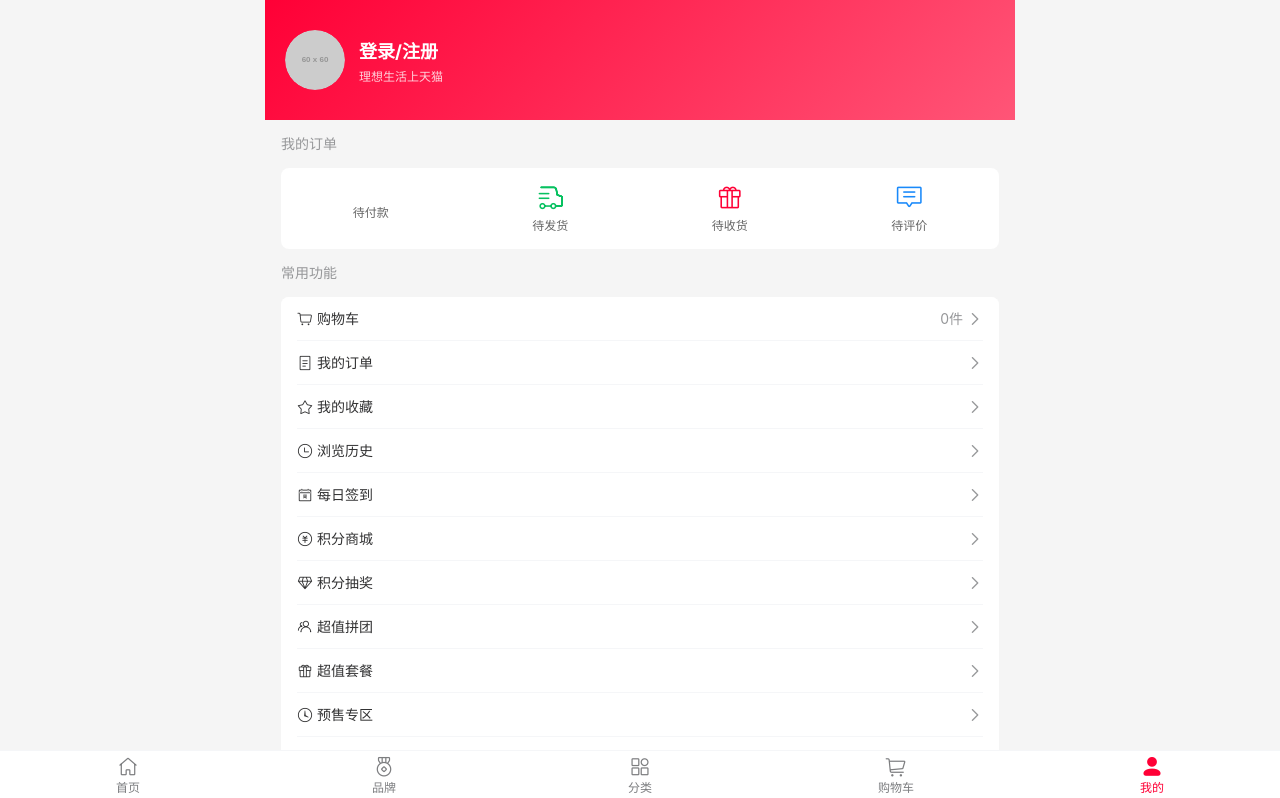
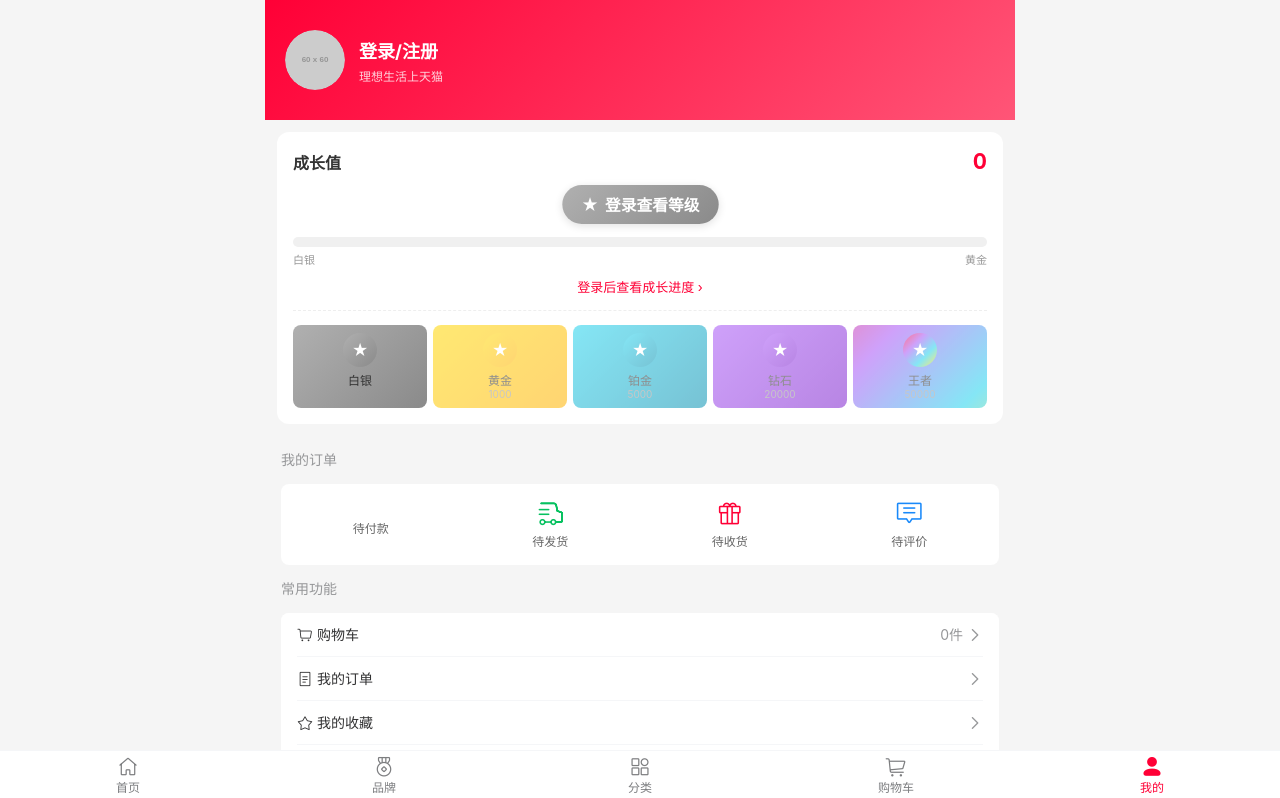
Before and after one commit to CodingFervor/tmall-clone, a Vue app in the folder frontend/: page /mine in a window 1280 px wide. Shown: the top 798 px of the page. Built offline with nearby package versions, Linux system fonts and the light colour scheme; no server answers.

Commit message:
feat: home flash countdown (限时倒计时) + member growth chart (成长值)

```diff
--- a/frontend/src/views/Home.vue
+++ b/frontend/src/views/Home.vue
@@ -1,5 +1,5 @@
 <script setup>
-import { ref, onMounted } from 'vue'
+import { ref, onMounted, onUnmounted } from 'vue'
 import { useRouter } from 'vue-router'
 import { showToast } from 'vant'
 import { getProducts, getBrands, getCategories } from '../api'
@@ -9,6 +9,34 @@
 const brands = ref([])
 const categories = ref([])
 const loading = ref(false)
+
+// ---- 限时抢购倒计时 (flash sale countdown to next top-of-hour) ----
+const countdown = ref('00:00:00')
+const flashing = ref(false) // "正在抢购中!" brief state at 0
+let timer = null
+let flashTimer = null
+
+function tick() {
+  const now = new Date()
+  const next = new Date(now)
+  next.setMinutes(0, 0, 0)
+  next.setHours(now.getHours() + 1) // next top-of-hour
+  let ms = next.getTime() - now.getTime()
+  if (ms <= 0) {
+    // hit the hour: show flashing state, then reset
+    if (!flashing.value) {
+      flashing.value = true
+      countdown.value = '正在抢购中!'
+      clearTimeout(flashTimer)
+      flashTimer = setTimeout(() => { flashing.value = false }, 1500)
+    }
+    return
+  }
+  const h = Math.floor(ms / 3600000)
+  const m = Math.floor((ms % 3600000) / 60000)
+  const s = Math.floor((ms % 60000) / 1000)
+  countdown.value = `${String(h).padStart(2, '0')}:${String(m).padStart(2, '0')}:${String(s).padStart(2, '0')}`
+}
 
 onMounted(async () => {
   loading.value = true
@@ -22,6 +50,12 @@
   } finally {
     loading.value = false
   }
+  tick()
+  timer = setInterval(tick, 1000)
+})
+onUnmounted(() => {
+  if (timer) clearInterval(timer)
+  if (flashTimer) clearTimeout(flashTimer)
 })
 function fmt(n) { return Number(n).toFixed(2) }
 </script>
@@ -44,6 +78,12 @@
         <div class="cat-icon">{{ c.icon }}</div>
         <div class="cat-name">{{ c.name }}</div>
       </div>
+    </div>
+
+    <!-- 限时抢购倒计时横幅 (flash sale countdown banner) -->
+    <div class="flash-banner" :class="{ flashing: flashing }" @click="router.push('/seckill')">
+      <span class="fb-text">⚡ 限时秒杀 距开抢还有</span>
+      <span class="fb-countdown" :class="{ flashing: flashing }">{{ countdown }}</span>
     </div>
 
     <!-- 限时秒杀入口 -->
@@ -90,6 +130,12 @@
 .logo { color: #ff0036; font-weight: bold; font-size: 18px; }
 .search { flex: 1; padding: 0; }
 .banner { margin: 8px; border-radius: 8px; overflow: hidden; }
+.flash-banner { display: flex; align-items: center; justify-content: center; gap: 10px; margin: 0 0 8px; padding: 14px 16px; background: linear-gradient(90deg, #ff0036, #ff2f5a); color: #fff; font-size: 16px; font-weight: bold; cursor: pointer; transition: background 0.3s; }
+.flash-banner.flashing { background: linear-gradient(90deg, #ffb300, #ff0036); }
+.fb-text { letter-spacing: 0.5px; }
+.fb-countdown { font-family: 'Courier New', Consolas, monospace; font-size: 20px; letter-spacing: 1px; font-variant-numeric: tabular-nums; padding: 2px 10px; border-radius: 6px; background: rgba(0, 0, 0, 0.22); }
+.fb-countdown.flashing { font-family: inherit; font-size: 16px; background: rgba(255, 255, 255, 0.25); animation: blink 0.5s ease-in-out infinite alternate; }
+@keyframes blink { from { opacity: 1; } to { opacity: 0.6; } }
 .seckill-entry { display: flex; align-items: center; gap: 8px; margin: 8px; background: linear-gradient(90deg, #ff0036, #ff5577); border-radius: 8px; padding: 12px 16px; color: #fff; cursor: pointer; }
 .se-icon { font-size: 20px; }
 .se-title { font-size: 16px; font-weight: bold; }
--- a/frontend/src/views/Mine.vue
+++ b/frontend/src/views/Mine.vue
@@ -1,21 +1,62 @@
 <script setup>
-import { ref, onMounted, onActivated } from 'vue'
+import { ref, computed, onMounted, onActivated } from 'vue'
 import { useRouter } from 'vue-router'
 import { showToast } from 'vant'
-import { getProfile } from '../api'
+import { getProfile, getCheckInStatus } from '../api'
 
 const router = useRouter()
 const user = ref(null)
 const cartCount = ref(0)
 const loggedIn = ref(false)
+const growth = ref(0) // 成长值 (derived from accumulated points)
+
+// ---- 会员等级体系 (member growth levels) ----
+// thresholds: cumulative growth points required to reach each level
+const LEVELS = [
+  { name: '白银', min: 0,     color: 'silver',   cssVar: '--lv-silver' },
+  { name: '黄金', min: 1000,  color: 'gold',     cssVar: '--lv-gold' },
+  { name: '铂金', min: 5000,  color: 'cyan',     cssVar: '--lv-cyan' },
+  { name: '钻石', min: 20000, color: 'purple',   cssVar: '--lv-purple' },
+  { name: '王者', min: 50000, color: 'gradient', cssVar: '--lv-gradient' },
+]
+
+const currentLevel = computed(() => {
+  let lv = LEVELS[0]
+  for (const l of LEVELS) if (growth.value >= l.min) lv = l
+  return lv
+})
+const nextLevel = computed(() => {
+  const idx = LEVELS.findIndex((l) => l.name === currentLevel.value.name)
+  return idx < LEVELS.length - 1 ? LEVELS[idx + 1] : null
+})
+// progress (%) toward next level
+const progressPct = computed(() => {
+  if (!nextLevel.value) return 100 // max level
+  const span = nextLevel.value.min - currentLevel.value.min
+  const done = growth.value - currentLevel.value.min
+  return Math.max(0, Math.min(100, Math.round((done / span) * 100)))
+})
+const pointsToNext = computed(() => {
+  if (!nextLevel.value) return 0
+  return Math.max(0, nextLevel.value.min - growth.value)
+})
 
 async function load() {
   loggedIn.value = !!localStorage.getItem('tm_token')
-  if (!loggedIn.value) return
-  try { const res = await getProfile(); user.value = res.user; cartCount.value = res.cart_count || 0 } catch (e) { loggedIn.value = false }
+  if (!loggedIn.value) {
+    growth.value = 0
+    return
+  }
+  try {
+    const res = await getProfile(); user.value = res.user; cartCount.value = res.cart_count || 0
+    try {
+      const st = await getCheckInStatus()
+      growth.value = st.total_points || 0
+    } catch (_) { /* points optional */ }
+  } catch (e) { loggedIn.value = false }
 }
 onMounted(load); onActivated(load)
-function logout() { localStorage.removeItem('tm_token'); localStorage.removeItem('tm_user'); loggedIn.value = false; user.value = null; showToast('已退出登录') }
+function logout() { localStorage.removeItem('tm_token'); localStorage.removeItem('tm_user'); loggedIn.value = false; user.value = null; growth.value = 0; showToast('已退出登录') }
 </script>
 
 <template>
@@ -30,6 +71,58 @@
         <div class="u-text"><div class="u-name">登录/注册</div><div class="u-id">理想生活上天猫</div></div>
       </div>
     </div>
+    <div class="growth-section">
+      <div class="growth-head">
+        <span class="growth-title">成长值</span>
+        <span class="growth-value">{{ growth }}</span>
+      </div>
+
+      <!-- current level badge (prominent) -->
+      <div class="badge-row">
+        <div v-if="loggedIn" class="lv-badge" :class="'lv-' + currentLevel.color">
+          <span class="lv-star">★</span>
+          <span class="lv-name">{{ currentLevel.name }}会员</span>
+        </div>
+        <div v-else class="lv-badge lv-silver">
+          <span class="lv-star">★</span>
+          <span class="lv-name">登录查看等级</span>
+        </div>
+      </div>
+
+      <!-- progress bar to next level -->
+      <div class="bar-wrap">
+        <div class="bar-track">
+          <div class="bar-fill" :style="{ width: progressPct + '%' }"></div>
+        </div>
+        <div class="bar-labels">
+          <span>{{ currentLevel.name }}</span>
+          <span v-if="nextLevel">{{ nextLevel.name }}</span>
+          <span v-else>已达最高等级</span>
+        </div>
+      </div>
+
+      <div class="growth-foot" v-if="loggedIn">
+        距下一等级还需 <b>{{ pointsToNext }}</b> 积分
+        <span v-if="!nextLevel" class="max-tip">（已是最高等级）</span>
+      </div>
+      <div class="growth-foot" v-else>
+        <span class="login-tip" @click="router.push('/login')">登录后查看成长进度 ›</span>
+      </div>
+
+      <!-- all level badges overview -->
+      <div class="badges-overview">
+        <div
+          v-for="l in LEVELS" :key="l.name"
+          class="ov-badge"
+          :class="['lv-' + l.color, { active: l.name === currentLevel.name }]"
+        >
+          <div class="ov-icon">★</div>
+          <div class="ov-name">{{ l.name }}</div>
+          <div class="ov-min">{{ l.min }}</div>
+        </div>
+      </div>
+    </div>
+
     <van-cell-group inset title="我的订单">
       <div class="order-entries">
         <div class="oe-item" @click="router.push('/orders')"><van-icon name="balance-pay-o" size="28" color="#ffa300" /><span>待付款</span></div>
@@ -70,4 +163,43 @@
 .order-entries { display: flex; padding: 16px 0; }
 .oe-item { flex: 1; text-align: center; font-size: 12px; color: #666; }
 .oe-item span { display: block; margin-top: 4px; }
+
+/* ---- 会员成长值 (member growth chart) ---- */
+.growth-section { margin: 12px; background: #fff; border-radius: 12px; padding: 16px; }
+.growth-head { display: flex; align-items: baseline; justify-content: space-between; margin-bottom: 12px; }
+.growth-title { font-size: 16px; font-weight: bold; color: #333; }
+.growth-value { font-size: 22px; font-weight: bold; color: #ff0036; font-variant-numeric: tabular-nums; }
+
+.badge-row { display: flex; justify-content: center; margin-bottom: 14px; }
+.lv-badge { display: inline-flex; align-items: center; gap: 6px; padding: 8px 18px; border-radius: 20px; color: #fff; font-size: 15px; font-weight: bold; box-shadow: 0 2px 8px rgba(0,0,0,0.12); transform: scale(1.05); }
+.lv-star { font-size: 16px; }
+
+.lv-silver { background: linear-gradient(135deg, #b0b0b0, #8a8a8a); }
+.lv-gold { background: linear-gradient(135deg, #ffd700, #ffb300); }
+.lv-cyan { background: linear-gradient(135deg, #22d3ee, #0891b2); }
+.lv-purple { background: linear-gradient(135deg, #a855f7, #7e22ce); }
+.lv-gradient { background: linear-gradient(135deg, #ff0036, #a855f7, #22d3ee, #ffd700); background-size: 200% 200%; animation: shimmer 3s ease infinite; }
+@keyframes shimmer { 0% { background-position: 0% 50%; } 50% { background-position: 100% 50%; } 100% { background-position: 0% 50%; } }
+
+.bar-wrap { margin-bottom: 10px; }
+.bar-track { height: 10px; background: #f0f0f0; border-radius: 5px; overflow: hidden; }
+.bar-fill { height: 100%; background: linear-gradient(90deg, #ffd700, #ff0036); border-radius: 5px; transition: width 0.4s ease; }
+.bar-labels { display: flex; justify-content: space-between; font-size: 11px; color: #999; margin-top: 4px; }
+
+.growth-foot { font-size: 13px; color: #666; text-align: center; }
+.growth-foot b { color: #ff0036; font-size: 15px; }
+.max-tip { color: #999; font-size: 12px; }
+.login-tip { color: #ff0036; cursor: pointer; }
+
+.badges-overview { display: flex; justify-content: space-between; gap: 6px; margin-top: 14px; padding-top: 14px; border-top: 1px dashed #eee; }
+.ov-badge { flex: 1; text-align: center; padding: 8px 2px; border-radius: 8px; opacity: 0.55; transition: opacity 0.2s; }
+.ov-badge.active { opacity: 1; }
+.ov-icon { width: 34px; height: 34px; line-height: 34px; margin: 0 auto 4px; border-radius: 50%; color: #fff; font-size: 16px; }
+.ov-badge.lv-silver .ov-icon { background: linear-gradient(135deg, #b0b0b0, #8a8a8a); }
+.ov-badge.lv-gold .ov-icon { background: linear-gradient(135deg, #ffd700, #ffb300); }
+.ov-badge.lv-cyan .ov-icon { background: linear-gradient(135deg, #22d3ee, #0891b2); }
+.ov-badge.lv-purple .ov-icon { background: linear-gradient(135deg, #a855f7, #7e22ce); }
+.ov-badge.lv-gradient .ov-icon { background: linear-gradient(135deg, #ff0036, #a855f7, #22d3ee, #ffd700); }
+.ov-name { font-size: 12px; color: #333; }
+.ov-min { font-size: 10px; color: #999; }
 </style>
```
